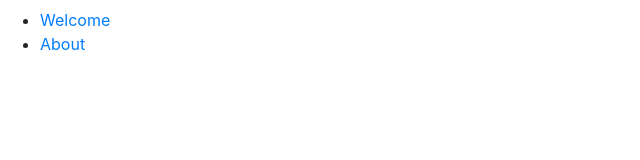
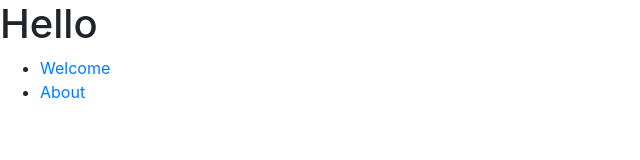
Before and after one commit to OUARRICH/git_Training, a plain HTML site: page index.html in a window 1280 px wide. Shown: the whole page, without its empty margins (0-640 px from the left). Drawn offline with nearby package versions, Linux system fonts and the light colour scheme.

Commit message:
update index.html

```diff
--- a/index.html
+++ b/index.html
@@ -4,7 +4,7 @@
 </head>
 <body>
 	<section>
-		<h1></h1>
+		<h1>Hello</h1>
 		<nav>
 			<ul>
 				<li><a href="#">Welcome</a></li>
@@ -12,5 +12,8 @@
 			</ul>
 		</nav>
 	</section>
+	<footer>
+
+	</footer>
 </body>
 </html>
```
